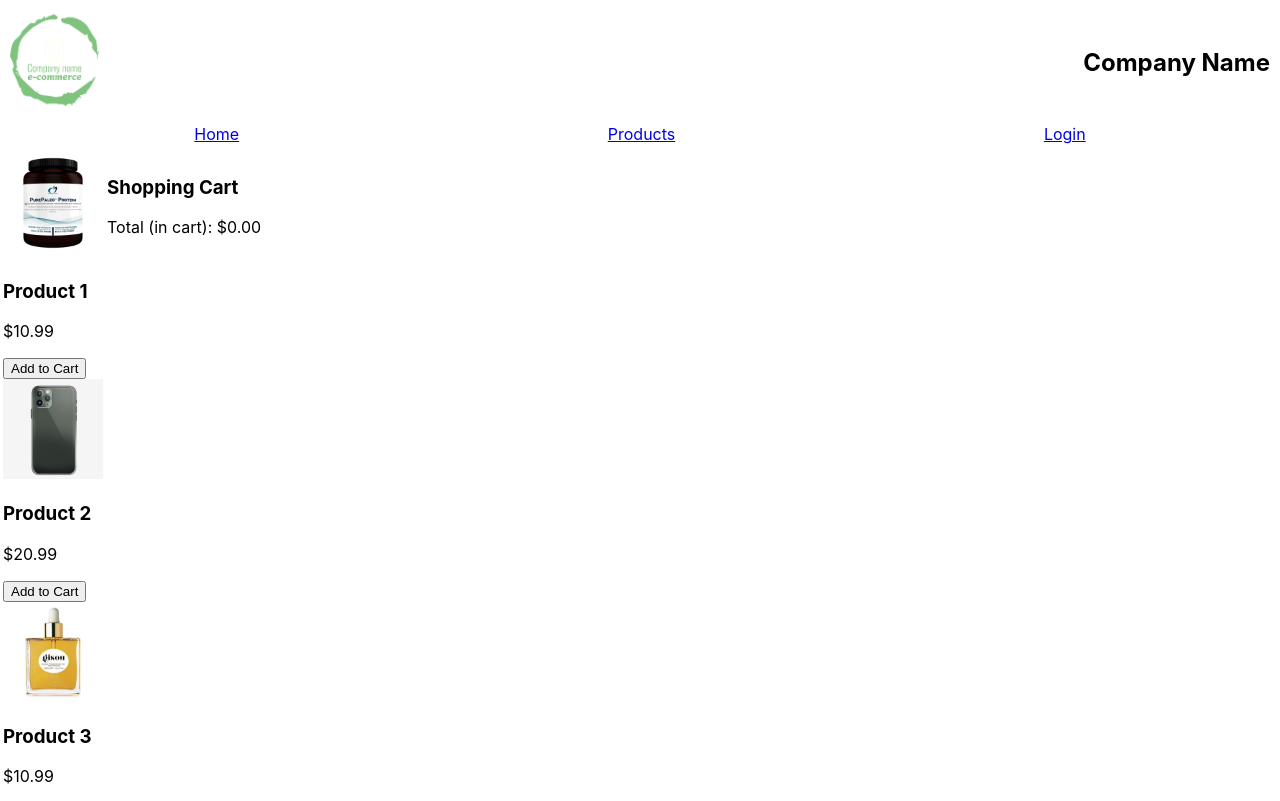
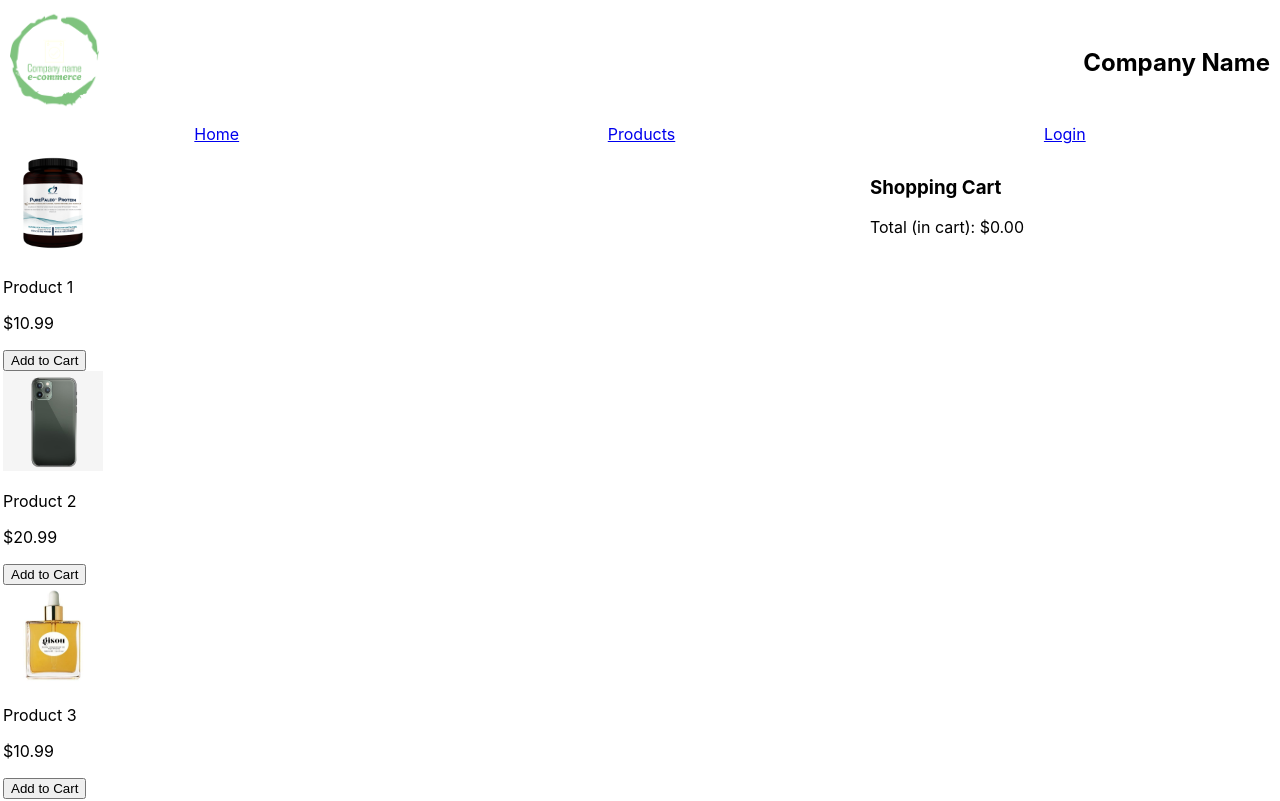
Before and after one commit to Sarah10109/ensf381, a React (Create React App) app in the folder A4/my-ecommerce-app/: page /products in a window 1280 px wide. Shown: the top 801 px of the page. Built offline with nearby package versions, Linux system fonts and the light colour scheme.

Commit message:
Updated heading size for product name on ProductItem.js, adjusted "Shopping Cart" column alignment in Cart.js

```diff
--- a/A4/my-ecommerce-app/src/component/Cart.js
+++ b/A4/my-ecommerce-app/src/component/Cart.js
@@ -10,7 +10,7 @@ const Cart = ({ cartItems, onUpdateCart, onRemoveFromCart }) => {
 
 
   return (
-    <div className="cart">
+    <div className="cart" style={{ position: 'absolute', right: '20%' }}>
       <h3>Shopping Cart</h3>
       {cartItems.map(item => (
         <CartItem
--- a/A4/my-ecommerce-app/src/component/ProductItem.js
+++ b/A4/my-ecommerce-app/src/component/ProductItem.js
@@ -6,9 +6,9 @@ const ProductItem = ({ product, addToCart }) => {
   return (
     <div className="product-item">
       <img src={product.image} alt={product.name} style={{ width: '100px', height: '100px' }} />
-      <h3 onMouseEnter={() => setShowDescription(true)} onMouseLeave={() => setShowDescription(false)}>
+      <p onMouseEnter={() => setShowDescription(true)} onMouseLeave={() => setShowDescription(false)}>
         {product.name}
-      </h3>
+      </p>
       {showDescription && <p>{product.description}</p>}
       <p>${product.price}</p>
       <button onClick={() => addToCart(product)}>Add to Cart</button>
```
